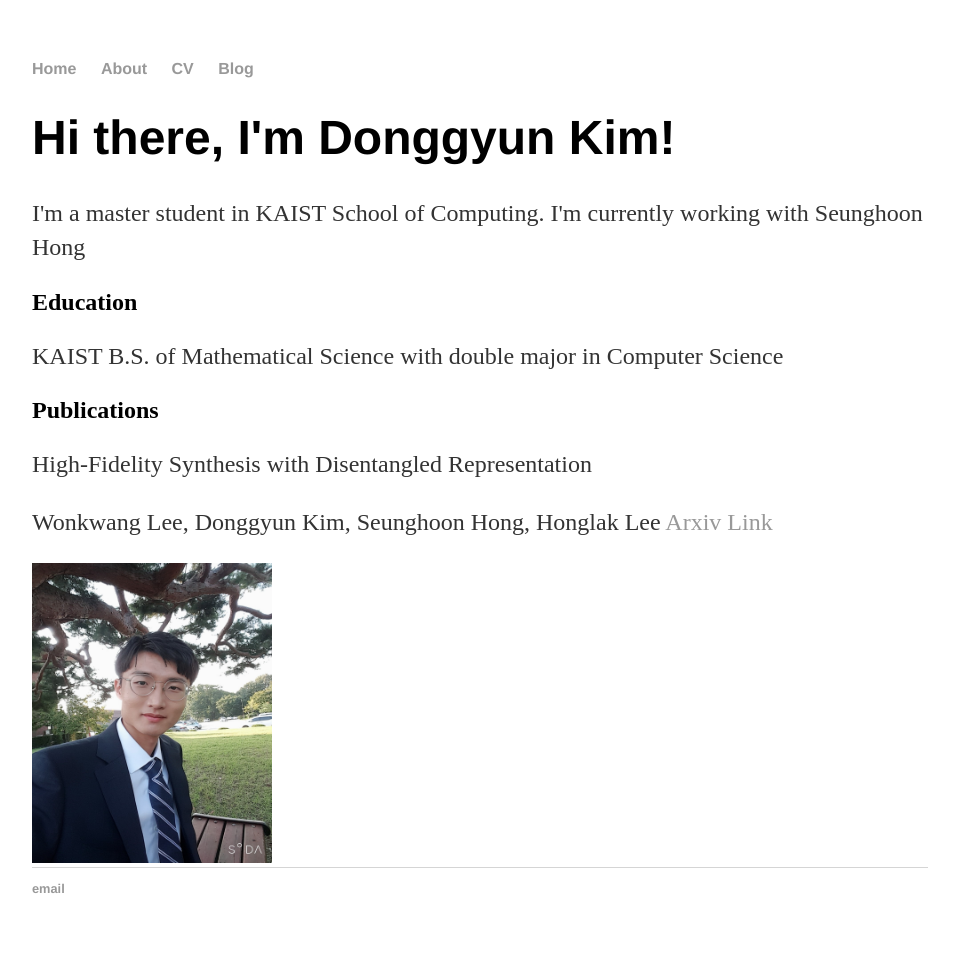
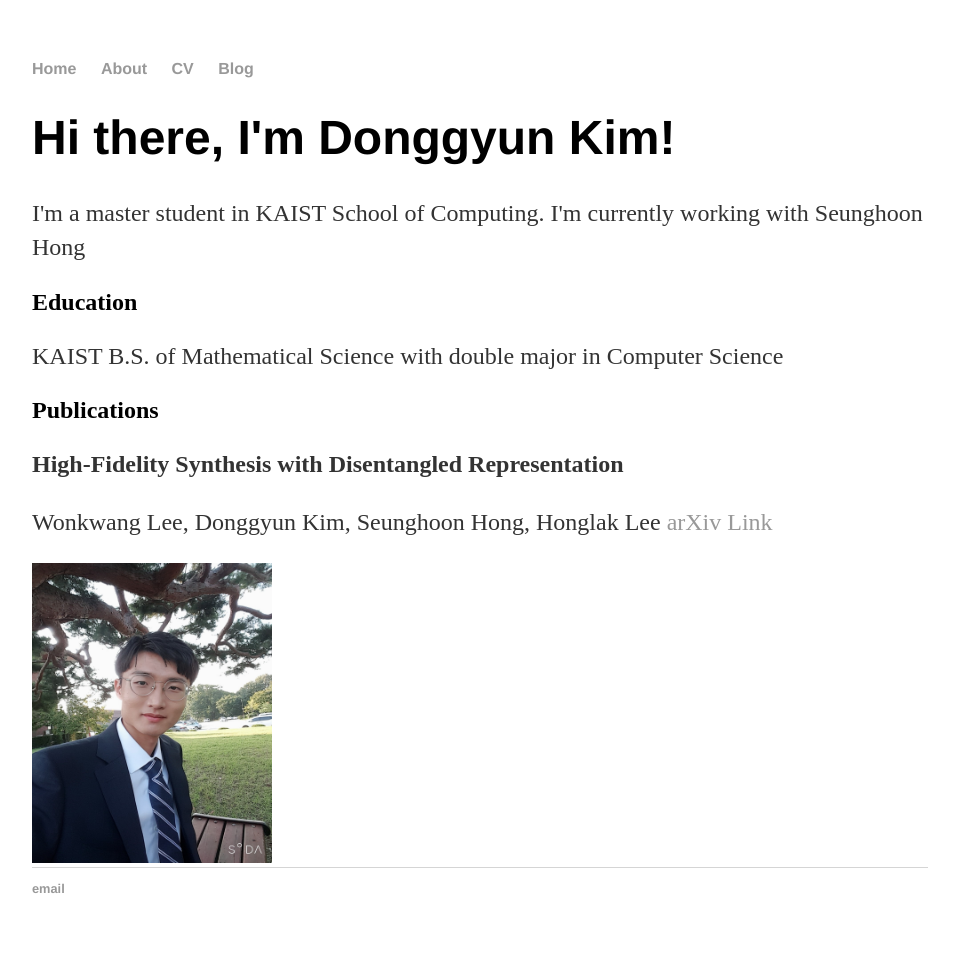
Before and after one commit to GitGyun/GitGyun.github.io, a Jekyll site: the page built from index.html, in a window 1280 px wide. Shown: the whole page, without its empty margins (160-1119 px from the left). Built offline with Jekyll 4.4.1, drawn with Linux system fonts in a browser that asks for light colours.

```diff
--- a/index.html
+++ b/index.html
@@ -11,9 +11,9 @@ title: Donggyun Kim
 	<p>KAIST B.S. of Mathematical Science with double major in Computer Science</p>
 
 	<h2>Publications</h2>
-	<p>High-Fidelity Synthesis with Disentangled Representation</p>
+	<p><b>High-Fidelity Synthesis with Disentangled Representation</b></p>
 	<p>Wonkwang Lee, Donggyun Kim, Seunghoon Hong, Honglak Lee
-	<a href="https://arxiv.org/abs/2001.04296">Arxiv Link</a></p>
+	<a href="https://arxiv.org/abs/2001.04296">arXiv Link</a></p>
 
 
 	<img src="profile_image.jpeg" alt="Profile Image" width="240" height="300">
```
